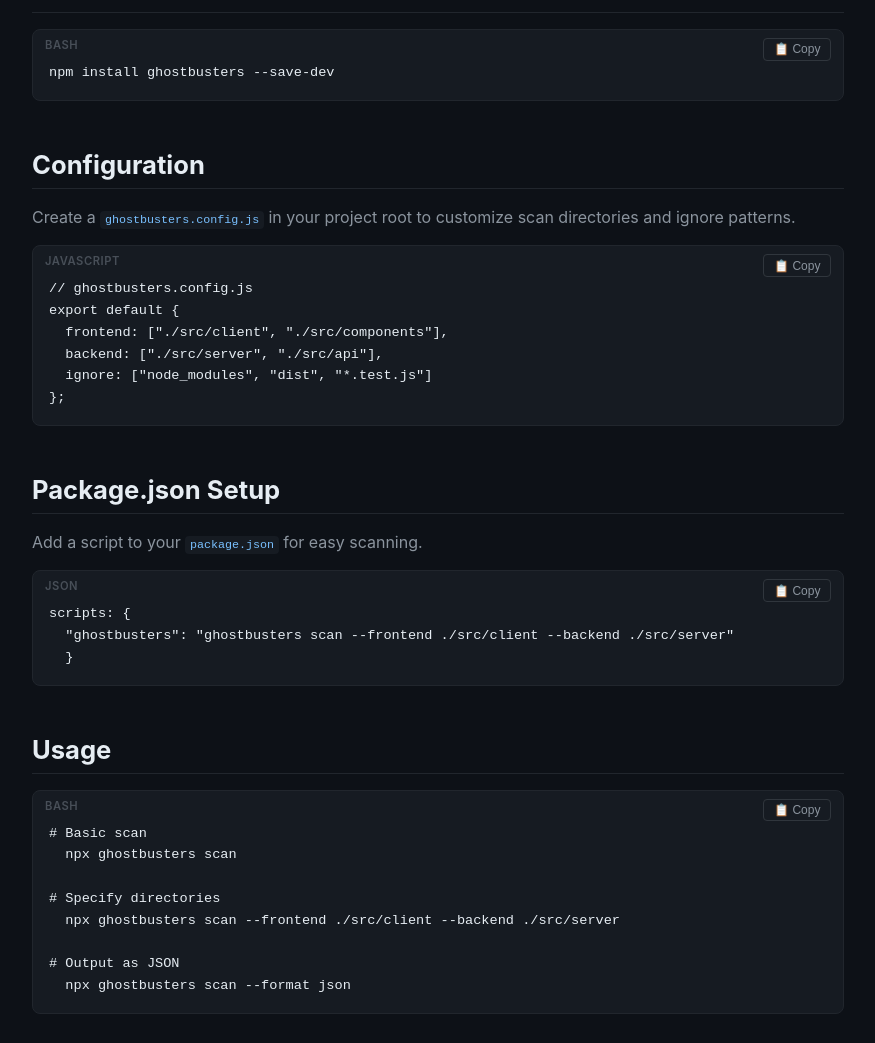
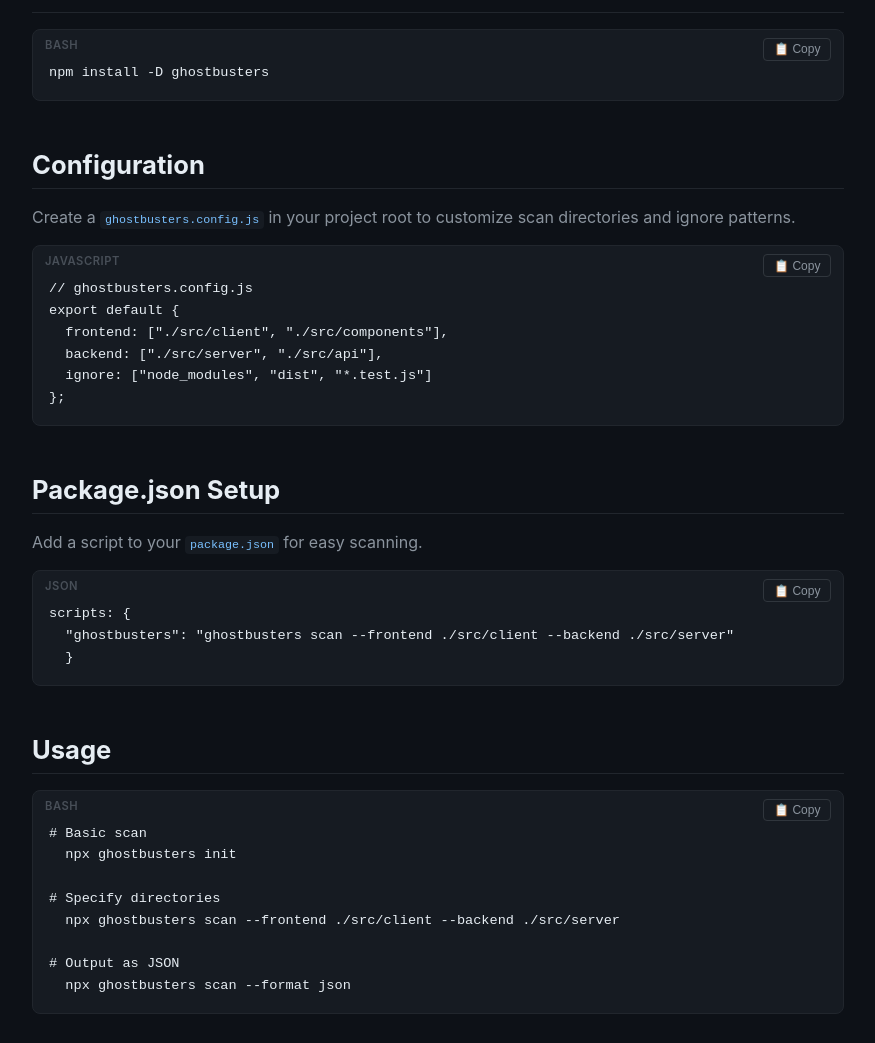
Before and after one commit to MannyFrias/Ghostbusters, a Svelte app in the folder web/: page / in a window 1280 px wide. Shown: the part 1320-2363 px from the top of the page, without its empty margins (202-1077 px from the left). Built offline with nearby package versions, Linux system fonts and the light colour scheme.

Commit message:
adding install and usage commands

```diff
--- a/web/src/App.svelte
+++ b/web/src/App.svelte
@@ -4,14 +4,14 @@
 
   // these strings will be passed as CodeBlock components
 
-  const installCommand = "npm install ghostbusters --save-dev";
+  const installCommand = "npm install -D ghostbusters";
 
   const packageJsonScript = `scripts: {
   "ghostbusters": "ghostbusters scan --frontend ./src/client --backend ./src/server"
   }`;
 
    const usageCommand = `# Basic scan
-  npx ghostbusters scan
+  npx ghostbusters init
 
 # Specify directories
   npx ghostbusters scan --frontend ./src/client --backend ./src/server
```
